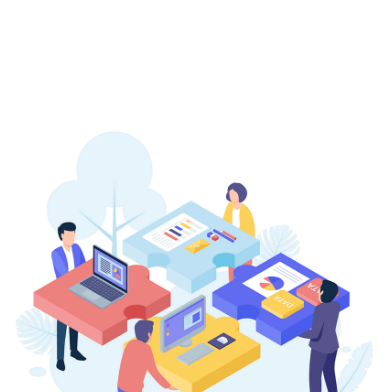
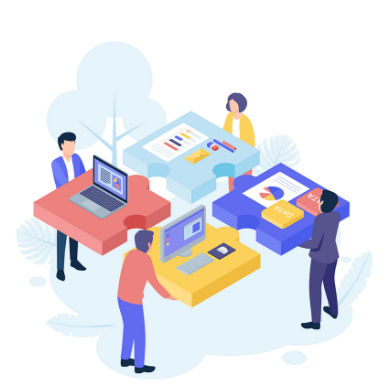
Before and after one commit to manur1999/switch-case-web-test, a plain HTML site: page index.html in a window 390 px wide. Shown: the part 59-451 px from the top of the page. Drawn offline with nearby package versions, Linux system fonts and the light colour scheme; a script that the page names is missing.

Commit message:
fix: landing page image gap reduced for mobile

```diff
--- a/assets/css/main.css
+++ b/assets/css/main.css
@@ -882,7 +882,7 @@ section,
   width: 100%;
   min-height: 70vh;
   position: relative;
-  padding: 120px 0 60px 0;
+  padding: 30px 0 60px 0;
   display: flex;
   align-items: center;
 }
```
